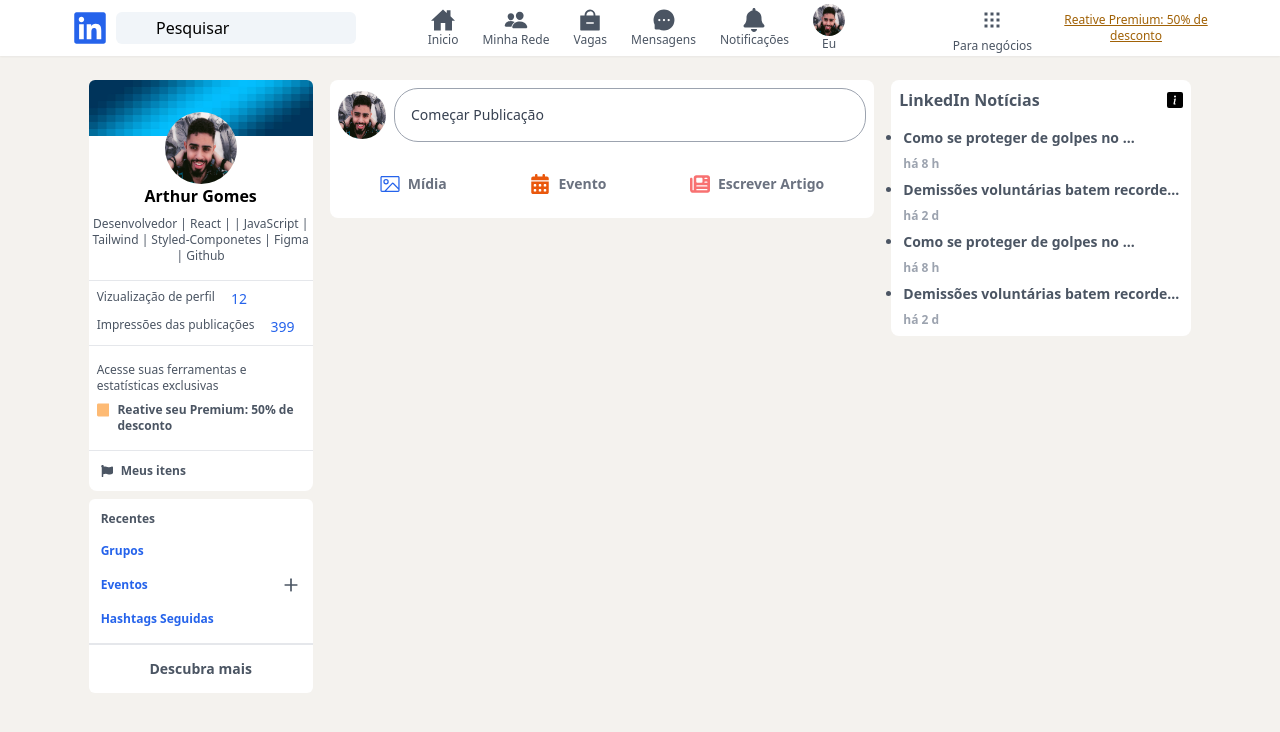
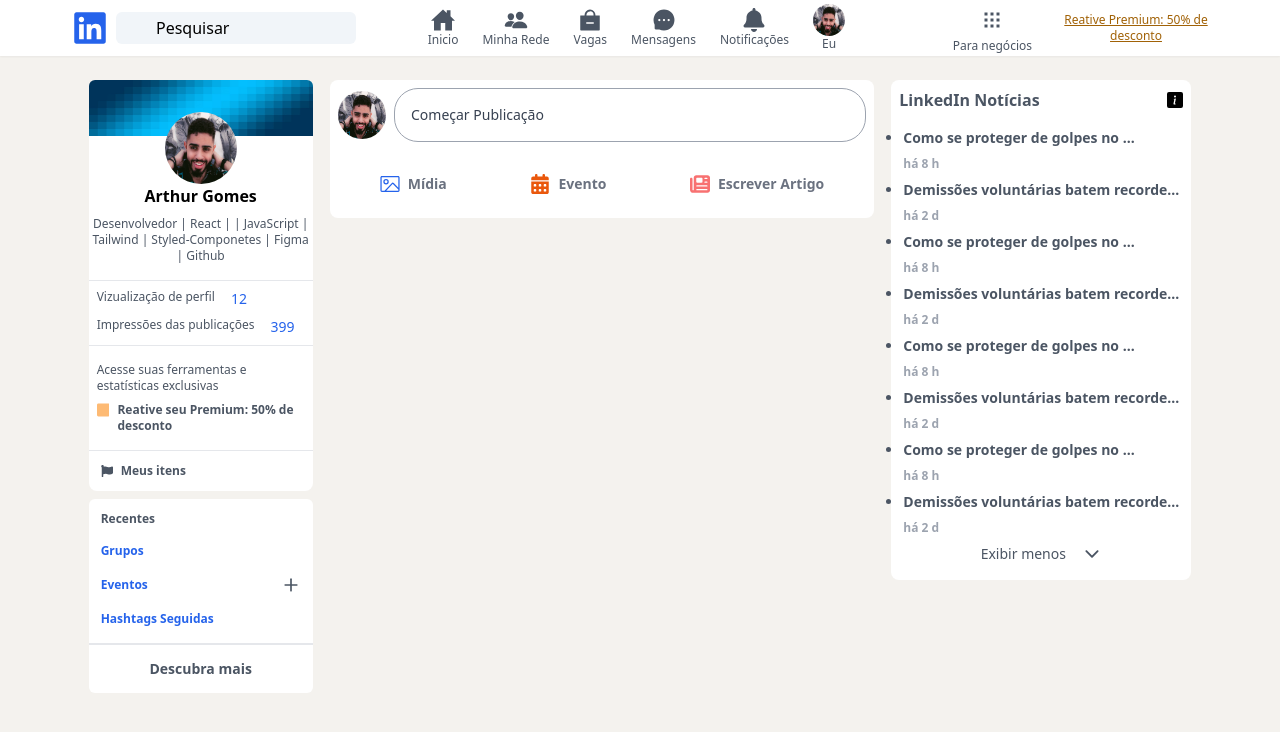
Before and after one commit to Arttutu/clone-linkedin, a React (Vite) app: page / in a window 1280 px wide. Shown: the top 732 px of the page. Built offline with nearby package versions, Linux system fonts and the light colour scheme.

Commit message:
implementado botao de exibir mais nas noticias

```diff
--- a/src/componentes/Noticias/index.jsx
+++ b/src/componentes/Noticias/index.jsx
@@ -1,34 +1,46 @@
-import React from "react";
+import React, { useState } from "react";
 import { BsInfoSquareFill } from "react-icons/bs";
+import { IoIosArrowDown } from "react-icons/io";
 import noticias from "./noticias.json";
 
 export default function Noticias() {
+  const [exibirMais, setExibirMais] = useState(true);
+
+  function handleButtonNoticias() {
+    setExibirMais(!exibirMais);
+  }
+
   return (
-    <section className="w-[300px] h-full rounded-lg bg-white mt-6 hidden lg:block ">
+    <section className="w-[300px] h-full rounded-lg bg-white mt-6 hidden lg:block">
       <div className="flex justify-between items-center p-2">
         <span className="font-semibold text-base text-gray-600">
           LinkedIn Notícias
         </span>
         <BsInfoSquareFill />
       </div>
-      <div className="p-2 flex items-center justify-center ">
-        <ul className="  flex flex-col justify-center gap-2 list-disc">
-          {noticias.map((item) => {
-            return (
-              <>
-                <li
-                  key={item.titulo}
-                  className="text-sm text-gray-600 font-bold  cursor-pointer "
-                >
+      <div className="p-2 flex items-center justify-center flex-col">
+        <ul className="flex flex-col justify-center gap-2 list-disc">
+          {noticias
+            .filter((item) => exibirMais || item.id)
+            .map((item, index) => (
+              <React.Fragment key={index}>
+                <li className="text-sm text-gray-600 font-bold cursor-pointer">
                   {item.titulo}
                 </li>
                 <span className="text-xs text-gray-400 font-semibold text-nowrap">
                   {item.tempo_decorrido}
                 </span>
-              </>
-            );
-          })}
+              </React.Fragment>
+            ))}
         </ul>
+        <button
+          type="button"
+          className="flex items-center justify-center gap-4 text-gray-600 text-sm p-2 hover:bg-gray-200"
+          onClick={handleButtonNoticias}
+        >
+          Exibir {exibirMais ? "menos" : "mais"}
+          <IoIosArrowDown className="text-xl text-gray-600 hover:bg-gray-200 hover:rounded-full" />
+        </button>
       </div>
     </section>
   );
--- a/src/componentes/Noticias/noticias.json
+++ b/src/componentes/Noticias/noticias.json
@@ -1,19 +1,44 @@
 [
         {
+          "id":true,
           "titulo": "Como se proteger de golpes no ...",
           "tempo_decorrido": "há 8 h"
         },
         {
+          "id":true,
           "titulo": "Demissões voluntárias batem recorde...",
           "tempo_decorrido": "há 2 d"
         },
 
         {
+          "id":true,
             "titulo": "Como se proteger de golpes no ...",
             "tempo_decorrido": "há 8 h"
           },
           {
+          "id":true,
             "titulo": "Demissões voluntárias batem recorde...",
             "tempo_decorrido": "há 2 d"
+          },
+          {
+              "id":false,
+              "titulo": "Como se proteger de golpes no ...",
+              "tempo_decorrido": "há 8 h"
+          },
+          {
+              "id":false,
+              "titulo": "Demissões voluntárias batem recorde...",
+              "tempo_decorrido": "há 2 d"
+          },
+
+          {
+              "id":false,
+                "titulo": "Como se proteger de golpes no ...",
+                "tempo_decorrido": "há 8 h"
+          },
+          {
+              "id":false,
+                "titulo": "Demissões voluntárias batem recorde...",
+                "tempo_decorrido": "há 2 d"
           }
 ]
```
